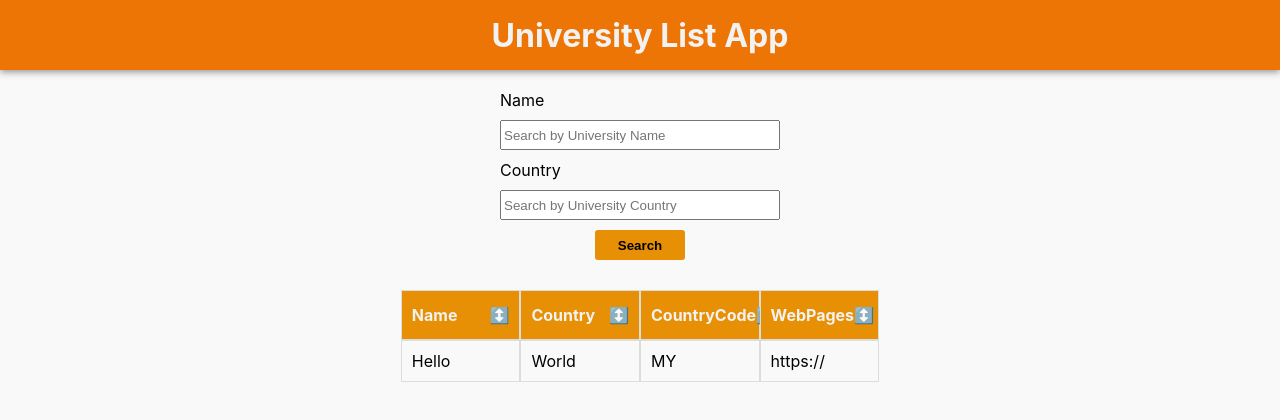
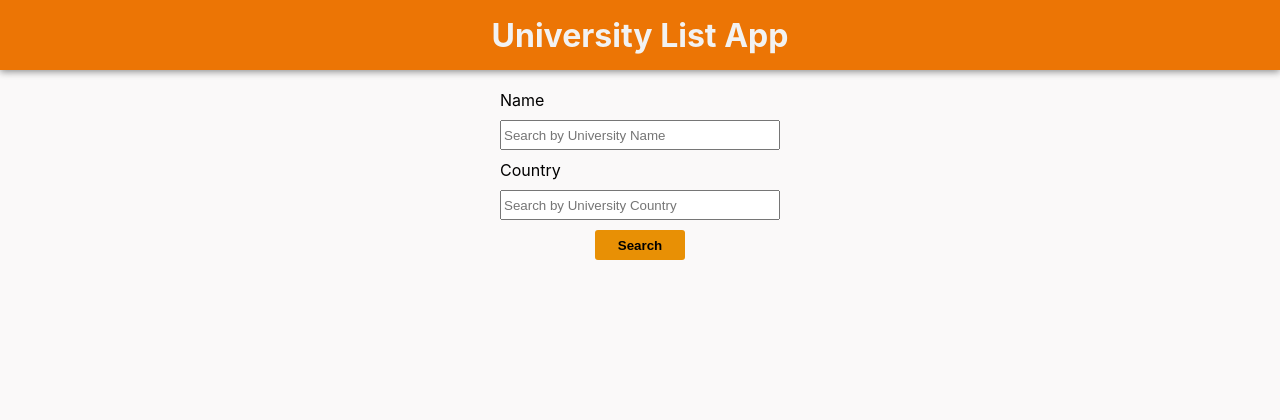
Before and after one commit to RashCD/my-university-app, a React (Create React App) app in the folder client/: page / in a window 1280 px wide. Shown: the top 420 px of the page. Built offline with nearby package versions, Linux system fonts and the light colour scheme.

Commit message:
added data fetching & render data in table

```diff
--- a/client/src/assets/styles/components/Table.module.scss
+++ b/client/src/assets/styles/components/Table.module.scss
@@ -18,11 +18,16 @@ table {
     justify-content: space-between;
     align-items: center;
     padding: 10px;
-    min-width: 100px;
+    min-width: 150px;
   }
 
   tr {
     display: flex;
+    font-size: 12px;
+    font-weight: 400;
+    white-space: normal;
+    overflow-wrap: break-word;
+    word-break: break-word;
 
     &:nth-child(even) {
       background-color: var(--white);
--- a/client/src/assets/styles/views/LandingPage.module.scss
+++ b/client/src/assets/styles/views/LandingPage.module.scss
@@ -11,7 +11,6 @@
   align-items: center;
   flex-direction: column;
   width: 100%;
-  max-width: 700px;
 }
 
 .form {
--- a/client/src/components/Table.tsx
+++ b/client/src/components/Table.tsx
@@ -41,8 +41,19 @@ const Table = (props: TablePropTypes) => {
           prepareRow(row);
           return (
             <tr {...row.getRowProps()}>
-              {row.cells.map((cell) => {
-                return <td {...cell.getCellProps()}>{cell.render('Cell')}</td>;
+              {row.cells.map((cell, index, { length }) => {
+                if (length === index + 1)
+                  return (
+                    <td {...cell.getCellProps()}>
+                      <a href={cell.value} target="_blank" rel="noreferrer">
+                        {cell.value}
+                      </a>
+                    </td>
+                  );
+                else
+                  return (
+                    <td {...cell.getCellProps()}>{cell.render('Cell')}</td>
+                  );
               })}
             </tr>
           );
--- /dev/null
+++ b/client/src/queries/getUniversity.ts
@@ -0,0 +1,15 @@
+import axios from 'axios';
+import { Data } from '../views/LandingPage';
+
+type UniversityNameTypes = {
+  name?: string;
+  country?: string;
+};
+
+const getUniversity = (params: UniversityNameTypes) => {
+  return axios
+    .get<Data[]>('http://universities.hipolabs.com/search', { params })
+    .then((res) => res.data);
+};
+
+export default getUniversity;
--- a/client/src/views/LandingPage.tsx
+++ b/client/src/views/LandingPage.tsx
@@ -1,27 +1,39 @@
-import React from 'react';
+import React, { useState } from 'react';
 import { RouteComponentProps } from '@reach/router';
-import AppHeader from '../components/AppHeader';
-import Input from '../components/Input';
 import { useForm } from 'react-hook-form';
-
-import Styles from '../assets/styles/views/LandingPage.module.scss';
-import CTAButton from '../components/CTAButton';
-import Table from '../components/Table';
 import { Column } from 'react-table';
 
+import AppHeader from '../components/AppHeader';
+import CTAButton from '../components/CTAButton';
+import Input from '../components/Input';
+import Table from '../components/Table';
+import Styles from '../assets/styles/views/LandingPage.module.scss';
+import getUniversity from '../queries/getUniversity';
+import { useQuery } from 'react-query';
+
 type FormValues = {
-  search: string;
+  name: string;
+  country: string;
 };
 
 export type Data = {
   name: string;
   country: string;
-  country_code: string;
-  web_pages: string;
+  alpha_two_code: string;
+  web_pages: string[];
 };
 
 const LandingPage = (props: RouteComponentProps) => {
   const { register, handleSubmit } = useForm<FormValues>();
+  const [formValue, setFormValue] = useState({});
+
+  const { data, isLoading, isSuccess } = useQuery(
+    ['keys', formValue],
+    () => getUniversity(formValue),
+    {
+      enabled: Object.keys(formValue).length > 0,
+    }
+  );
 
   const columns: Column<Data>[] = React.useMemo(
     () => [
@@ -34,31 +46,24 @@ const LandingPage = (props: RouteComponentProps) => {
         accessor: 'country',
       },
       {
-        Header: 'CountryCode',
-        accessor: 'country_code',
+        Header: 'Country Code',
+        accessor: 'alpha_two_code',
       },
       {
-        Header: 'WebPages',
+        Header: 'Web Pages',
         accessor: 'web_pages',
       },
     ],
     []
   );
 
-  const data: Data[] = React.useMemo(
-    () => [
-      {
-        name: 'Hello',
-        country: 'World',
-        country_code: 'MY',
-        web_pages: 'https://',
-      },
-    ],
-    []
-  );
+  const result: Data[] | undefined = React.useMemo(() => data, [data]);
 
-  const onFormSubmit = (data: FormValues) => {
-    console.log(data);
+  const onFormSubmit = (form: FormValues) => {
+    setFormValue({
+      ...(form.name && { name: form.name }),
+      ...(form.country && { country: form.country }),
+    });
   };
 
   return (
@@ -71,17 +76,18 @@ const LandingPage = (props: RouteComponentProps) => {
               id="uni-name"
               label="Name"
               placeholder="Search by University Name"
-              register={register('search')}
+              register={register('name')}
             />
             <Input
               id="uni-country"
               label="Country"
               placeholder="Search by University Country"
-              register={register('search')}
+              register={register('country')}
             />
             <CTAButton type="submit">Search</CTAButton>
           </form>
-          <Table columns={columns} data={data} />
+          {isLoading && '...Loading'}
+          {isSuccess && <Table columns={columns} data={result!} />}
         </div>
       </main>
     </div>
```
